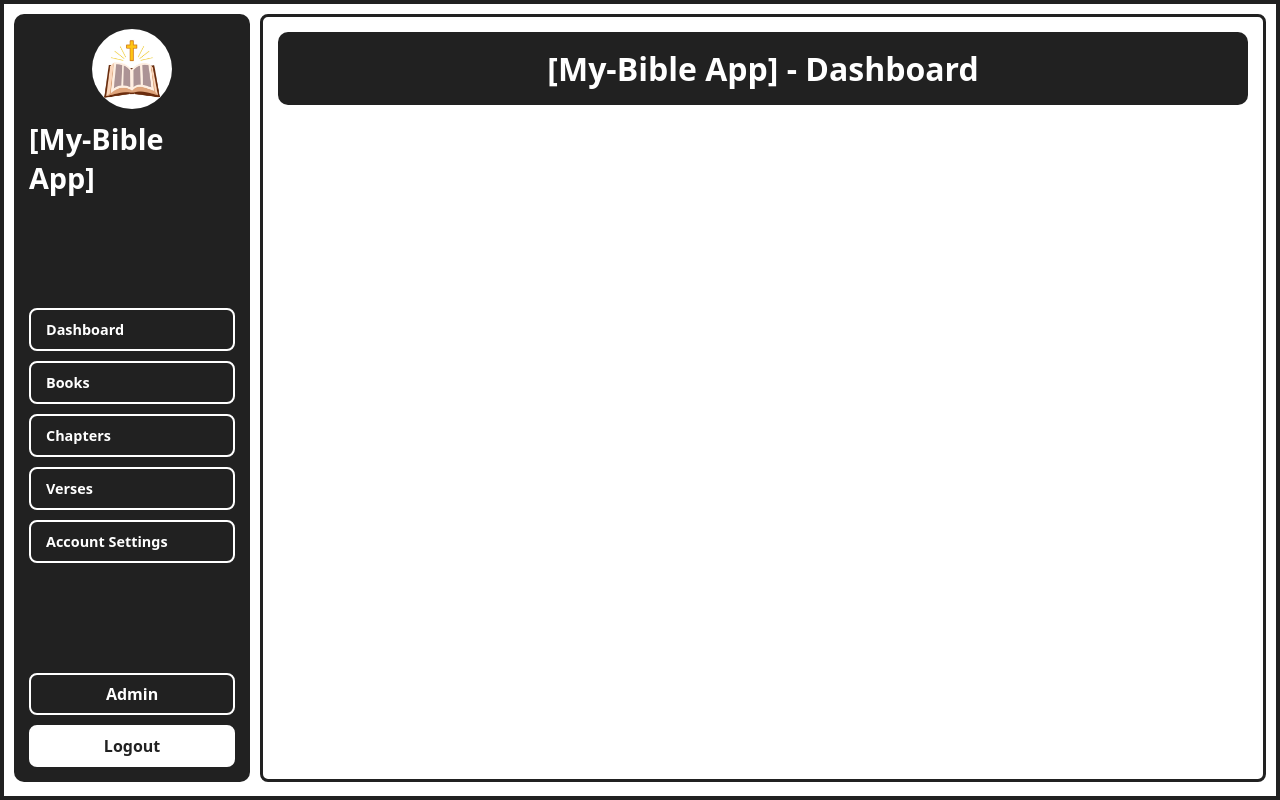
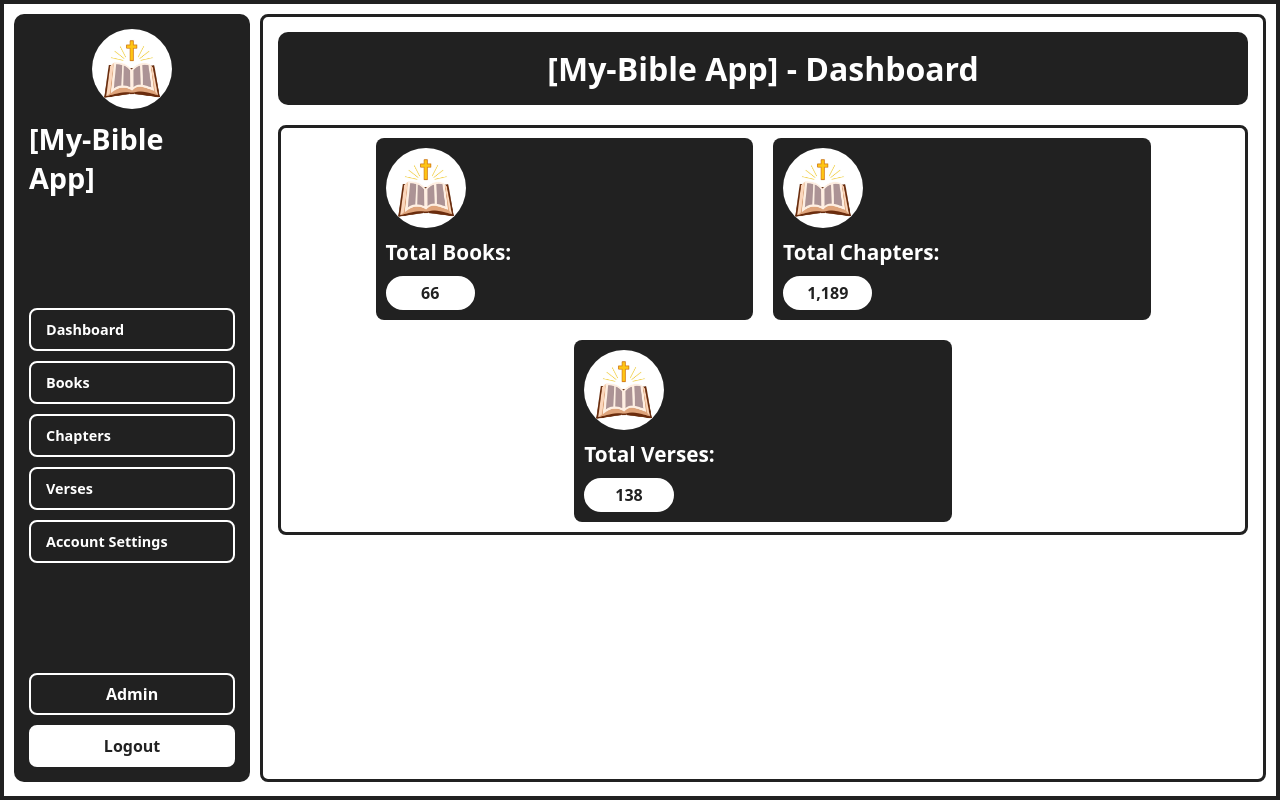
Before and after one commit to Nsoro-Allan/My-Bible-App, a PHP site: page /admin/dashboard.php in a window 1280 px wide. Run offline with PHP 8.4, Linux system fonts and the light colour scheme; a user stored in the database is signed in; data comes from the database, SQL or seed files in the repository.

Commit message:
changes made...

```diff
--- a/admin/dashboard.php
+++ b/admin/dashboard.php
@@ -1,7 +1,7 @@
 <?php
 include("sessions.php");
 include("connection.php");
-
+include("total_calculations.php");
 ?>
 <!DOCTYPE html>
 <html lang="en">
@@ -29,6 +29,29 @@ include("connection.php");
             </div>
 
             <div class="content">
+
+                <div class="dashboard-card-container">
+
+                    <div class="dashboard-card">
+                        <img src="./Images/icon.webp" alt="Icon">
+                        <h4>Total Books:</h4>
+                        <a href="./books.php"><?php echo number_format($total_books);?></a>
+                    </div>
+
+                    <div class="dashboard-card">
+                        <img src="./Images/icon.webp" alt="Icon">
+                        <h4>Total Chapters:</h4>
+                        <a href="./chapters.php"><?php echo  number_format($total_chapters);?></a>
+                    </div>
+
+                    <div class="dashboard-card">
+                        <img src="./Images/icon.webp" alt="Icon">
+                        <h4>Total Verses:</h4>
+                        <a href="./verses.php"><?php echo  number_format($total_verses);?></a>
+                    </div>
+
+                </div>
+
             </div>
 
         </div>
--- a/admin/style.css
+++ b/admin/style.css
@@ -398,4 +398,63 @@ body{
     background: var(--bg-color-hover);
 }
 
+/* Dashboard Container Starts Here */
+
+.dashboard-card-container{
+    width: 100%;
+    display: flex;
+    flex-direction: row;
+    flex-wrap: wrap;
+    align-items: center;
+    justify-content: center;
+    margin-top: 20px;
+    border-radius: 8px;
+    border: 3px solid var(--bg-color);
+    gap: 20px;
+    padding: 10px;
+}
+
+.dashboard-card{
+    width: 40%;
+    background: var(--bg-color);
+    color: var(--primary-color);
+    padding: 10px;
+    border-radius: 8px;
+    display: flex;
+    flex-direction: column;
+}
+
+.dashboard-card img{
+    width: 80px;
+    height: 80px;
+    border-radius: 50%;
+}
+
+.dashboard-card h4{
+    margin-top: 10px;
+    font-size: 1.3rem;
+}
+
+.dashboard-card a{
+    padding: 4px 15px;
+    border: 2px solid var(--primary-color);
+    background: var(--primary-color);
+    color: var(--bg-color);
+    text-align: center;
+    text-decoration: none;
+    font-size: 1rem;
+    font-weight: 700;
+    margin-top: 10px;
+    border-radius: 50px;
+    width: 25%;
+    transition: 0.3s ease-in;
+}
+
+.dashboard-card a:hover{
+    background: transparent;
+    color: var(--primary-color);
+}
+
+/* Dashboard Container Ends Here */
+
 /* Dashboard Styling Ends Here */
--- /dev/null
+++ b/admin/total_calculations.php
@@ -0,0 +1,20 @@
+<?php
+include("connection.php");
+
+// Total Books
+$select=$con->query("SELECT COUNT(*) AS `total_books` FROM `books`");
+$row=mysqli_fetch_assoc($select);
+$total_books=$row['total_books'];
+
+// Total Chapters
+$select=$con->query("SELECT COUNT(*) AS `total_chapters` FROM `chapters`");
+$row=mysqli_fetch_assoc($select);
+$total_chapters=$row['total_chapters'];
+
+// Total Verses
+$select=$con->query("SELECT COUNT(*) AS `total_verses` FROM `verses`");
+$row=mysqli_fetch_assoc($select);
+$total_verses=$row['total_verses'];
+
+
+?>
```
